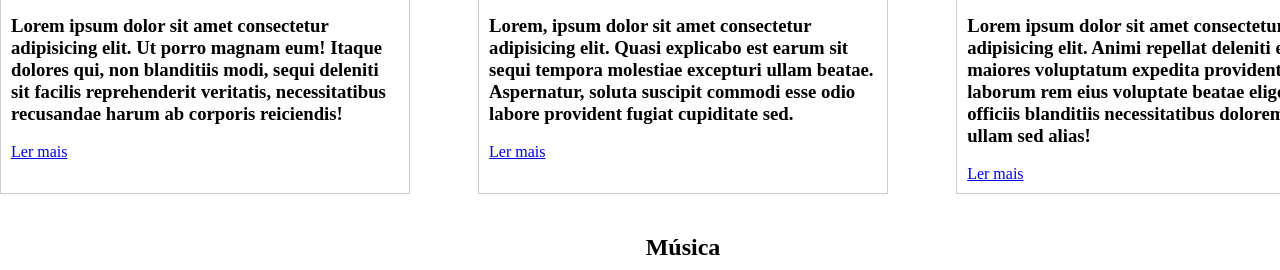
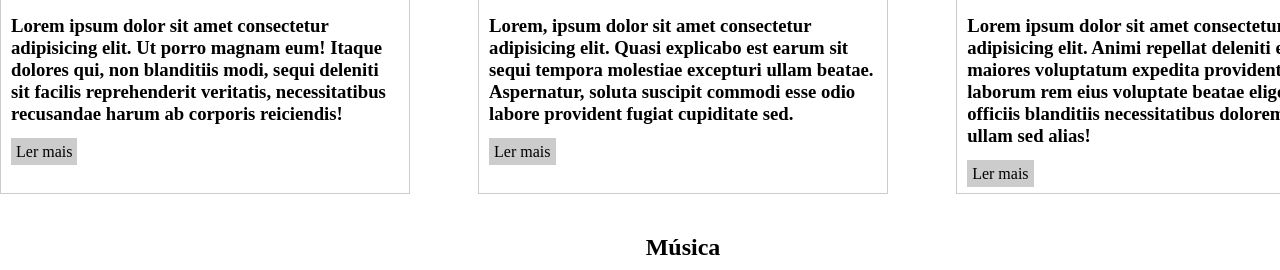
Before and after one commit to Krelzor/cssEX, a plain HTML site: page index.html in a window 1280 px wide. Shown: the part 396-666 px from the top of the page. Drawn offline with Linux system fonts and the light colour scheme.

Commit message:
buttom decoration

```diff
--- a/style.css
+++ b/style.css
@@ -32,3 +32,9 @@ header{
     text-align: center;
     margin: 20px 0;
 }
+.articles article a{
+    text-decoration: none;
+    color: black;
+    background-color: #ccc;
+    padding: 5px;
+}
```
